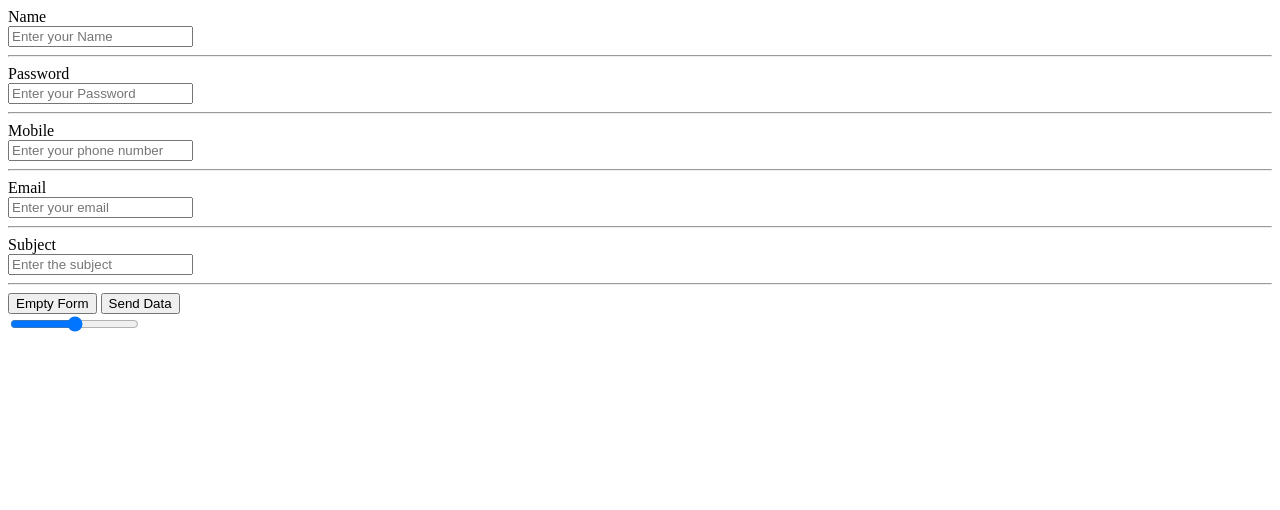
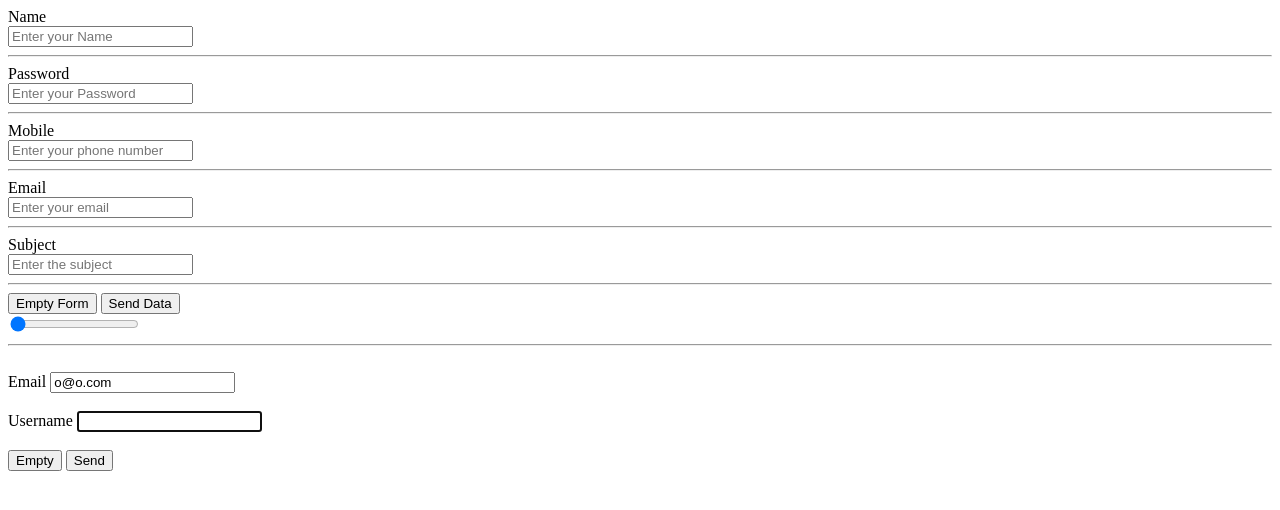
Before and after one commit to MouniaBelkheir/Learn-html, a plain HTML site: page form.html in a window 1280 px wide. Drawn offline with Linux system fonts and the light colour scheme.

Commit message:
Lessons 28-30 Add Assignment 1

```diff
--- a/form.html
+++ b/form.html
@@ -67,6 +67,30 @@
 			<input type="submit" value="Send Data" />
 		</form>
 		<!--! Assignment 2  -->
-		<input type="range" name="range" max="400" />
+		<input type="range" name="range" max="400" value="0" />
+		<hr />
+		<!--! Lessons 28-30  -->
+		<!--! Assignment 1  -->
+		<form action="form.html" method="get">
+			<div>
+				<label for="Token"></label>
+				<input type="hidden" name="Token" id="Token"
+				value="b92f1fc2fce391ad7af633723afd3055" / >
+			</div>
+			<br />
+			<div>
+				<label for="email">Email</label>
+				<input type="email" name="Email" id="Email" value="o@o.com" readonly/ >
+			</div>
+			<br />
+			<div>
+				<label for="User">Username</label>
+				<input type="text" name="User" id="User" autofocus required min="5"
+				max="20"/ >
+			</div>
+			<br />
+			<input type="reset" value="Empty" />
+			<input type="submit" value="Send" />
+		</form>
 	</body>
 </html>
```
